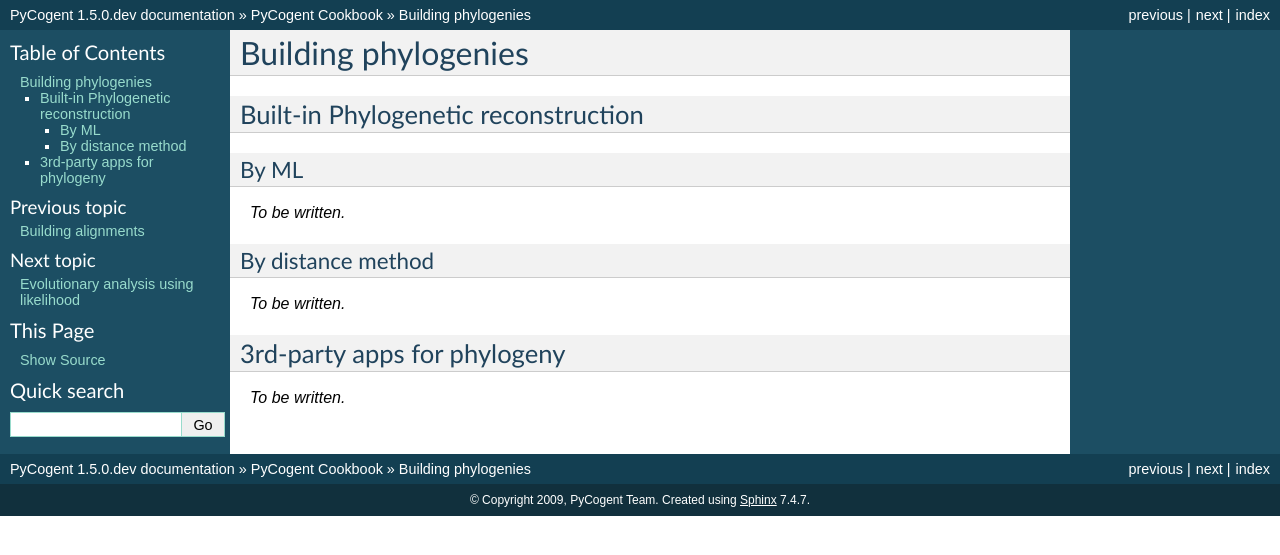
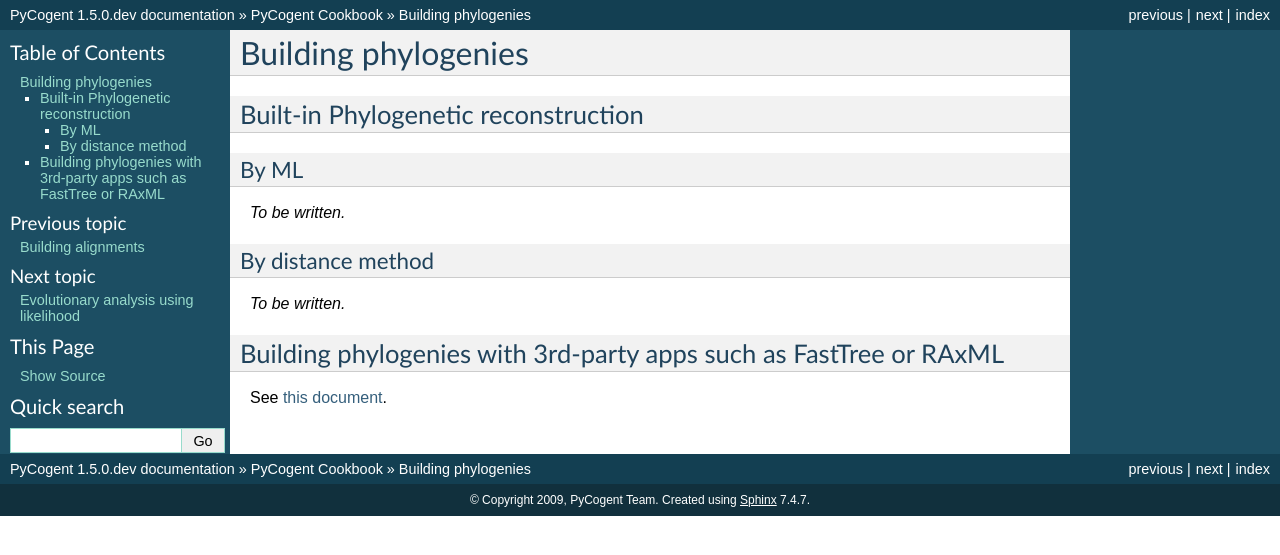
Before and after one commit to cogent3/cogent3, a Sphinx documentation site: the page built from doc/cookbook/building_phylogenies.rst, in a window 1280 px wide. Shown: the top 555 px of the page. Built offline with Sphinx 7.4.7, drawn with Linux system fonts in a browser that asks for light colours; formulas are drawn with MathJax 3; pages that are not in the unit, such as notebooks, are missing from menus.

Commit message:
Added pointer from building phylogenies with 3rd party apps section to the pre-existing document which describes that.

```diff
--- a/doc/cookbook/building_phylogenies.rst
+++ b/doc/cookbook/building_phylogenies.rst
@@ -15,7 +15,7 @@ By distance method
 
 *To be written.*
 
-3rd-party apps for phylogeny
-============================
+Building phylogenies with 3rd-party apps such as FastTree or RAxML
+==================================================================
 
-*To be written.*
+See `this document <../examples/phylogeny_app_controllers.html>`_.
```
